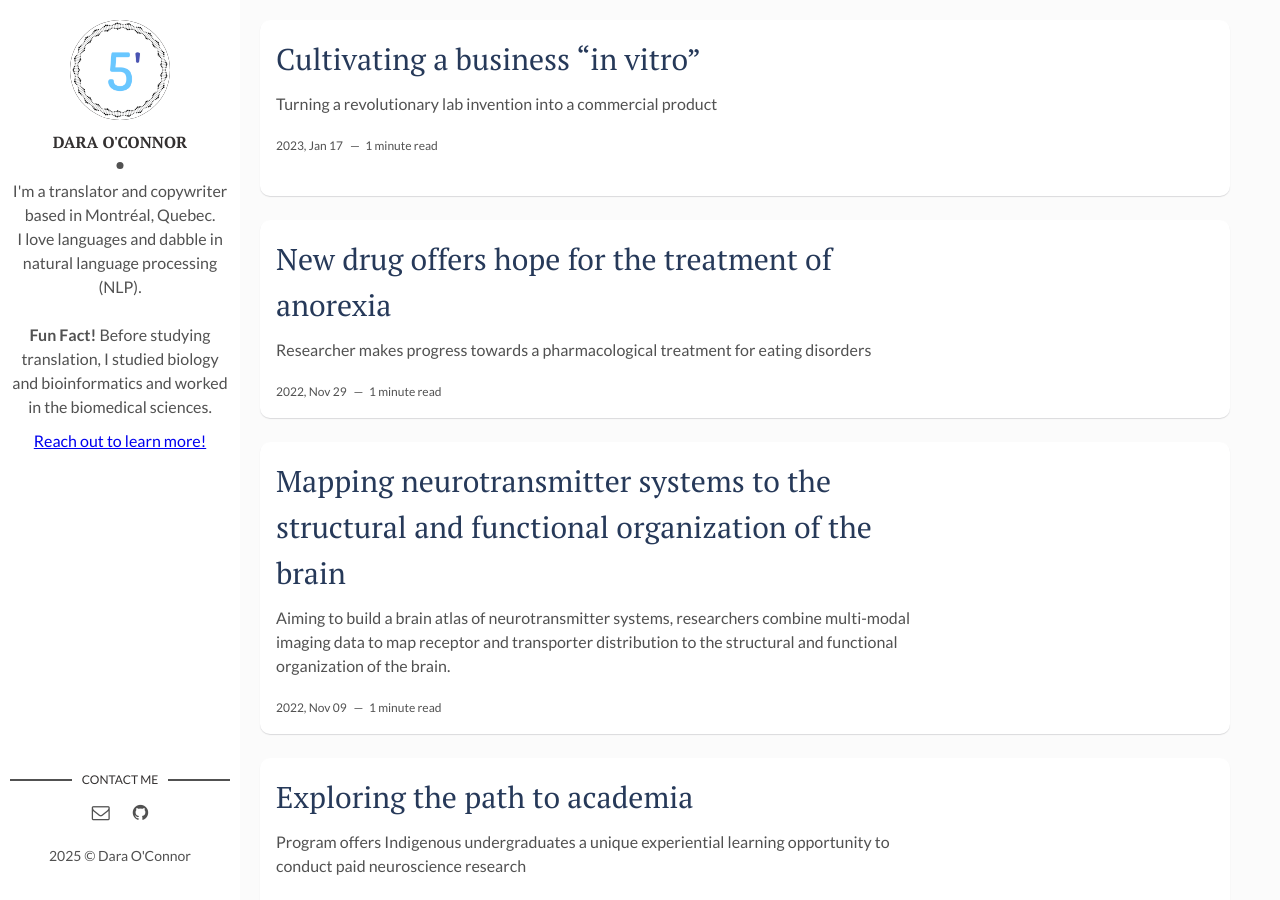
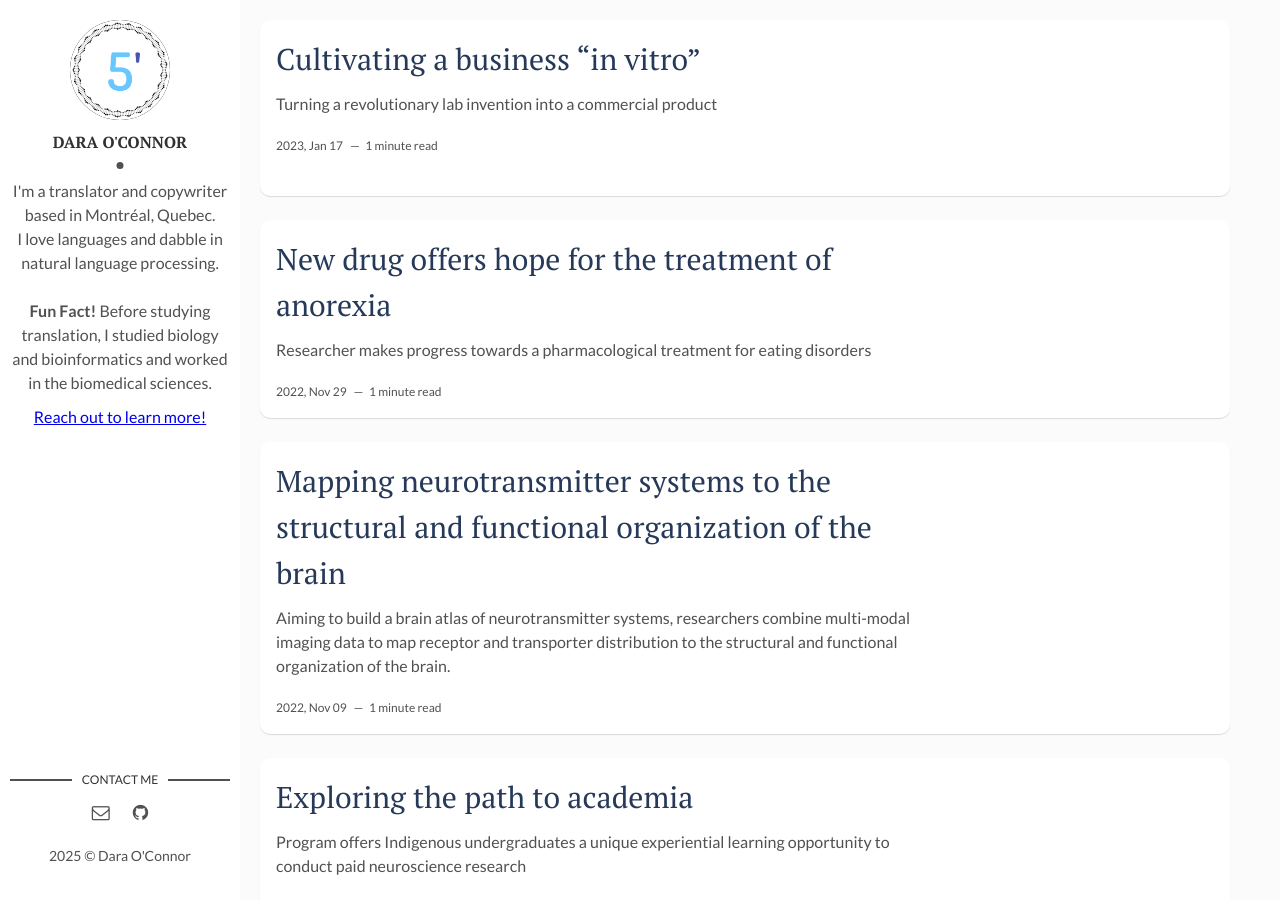
Before and after one commit to spockrocket/spockrocket.github.io, a Jekyll site: the page built from index.html, in a window 1280 px wide and 900 px high. Built offline with Jekyll 4.4.1, drawn with Linux system fonts in a browser that asks for light colours; the list of posts is cut into pages by our own code.

Commit message:
Update _config.yml

```diff
--- a/_config.yml
+++ b/_config.yml
@@ -8,7 +8,7 @@ site-twitter: #if your site has a twitter account, enter it here
 # Author Settings
 author: Dara O'Connor # add your name
 author-img: Minimal.png # add your photo
-about-author: I'm a translator and copywriter based in Montréal, Quebec. <br>I love languages and dabble in natural language processing (NLP). <br><br><strong>Fun Fact!</strong> Before studying translation, I studied biology and bioinformatics and worked in the biomedical sciences.
+about-author: I'm a translator and copywriter based in Montréal, Quebec. <br>I love languages and dabble in natural language processing. <br><br><strong>Fun Fact!</strong> Before studying translation, I studied biology and bioinformatics and worked in the biomedical sciences.
 
 social-twitter: # add your Twitter handle
 social-facebook: # add your Facebook handle
```
